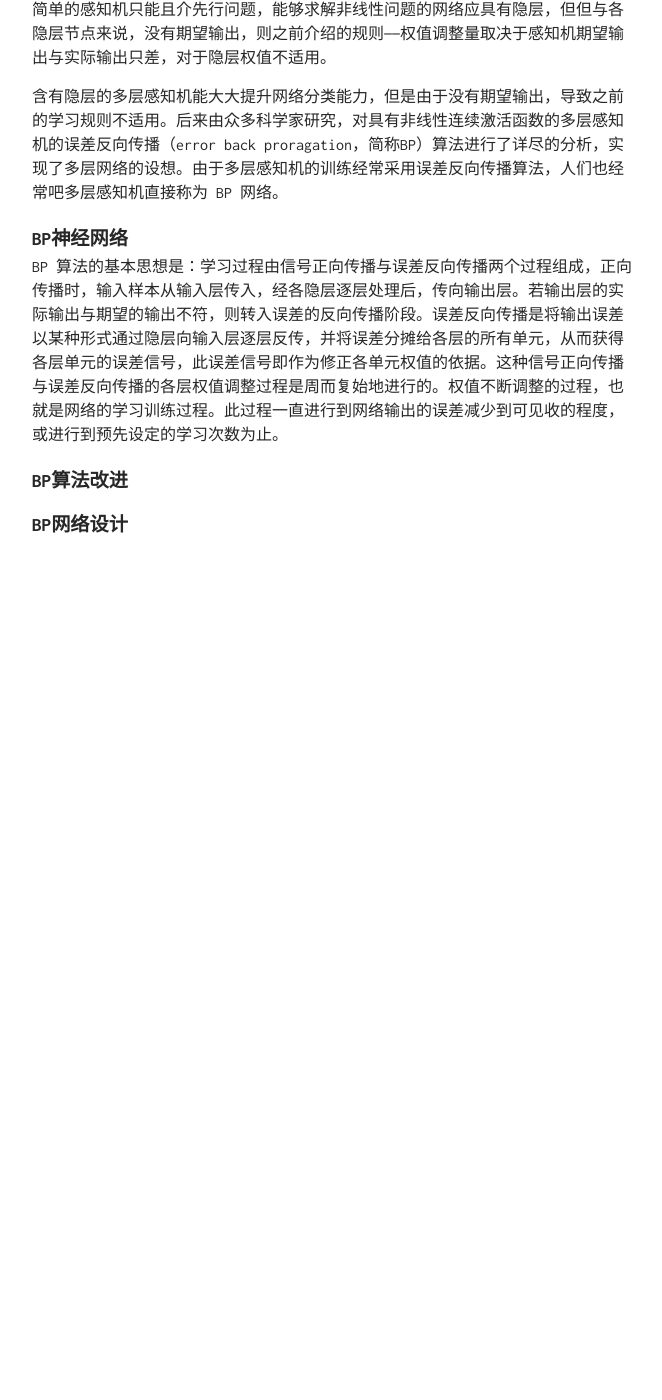
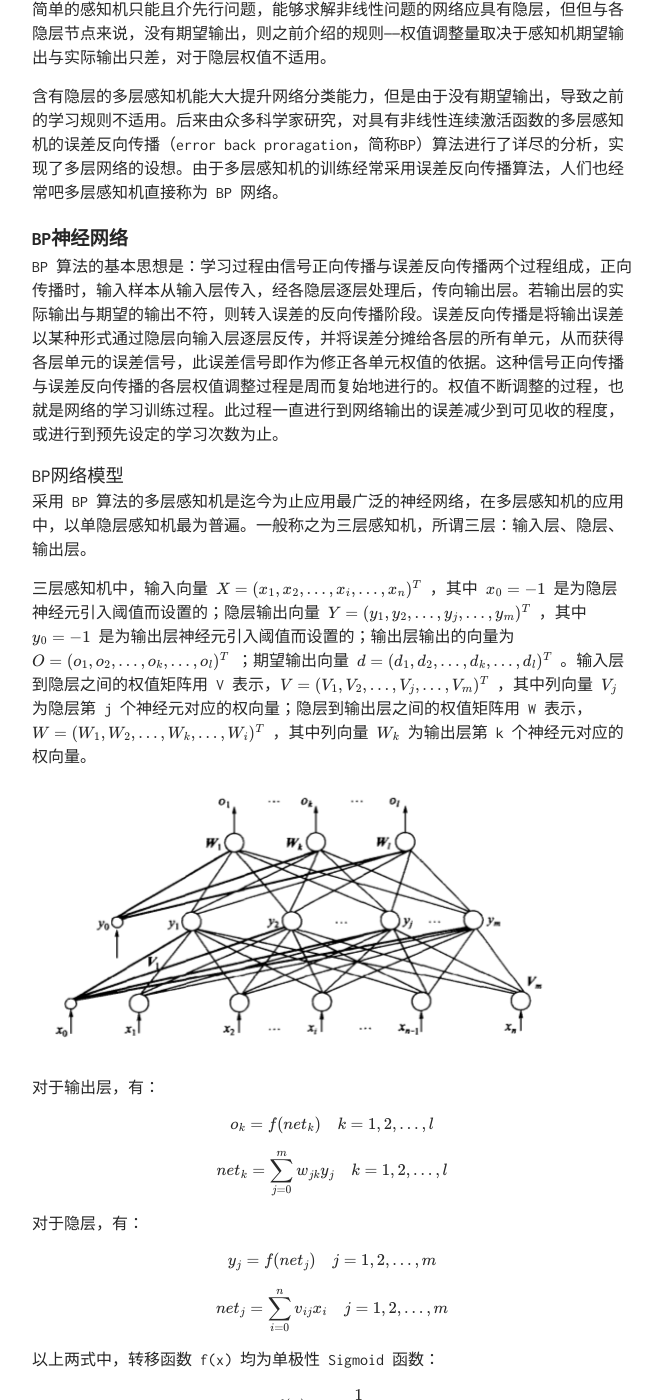
Before and after one commit to TobiahShaw/TobiahShaw.github.io, a Jekyll site: the page built from _posts/2019-09-30-Supervised-learning-neural-network.md, in a window 1280 px wide and 1400 px high, scrolled down 6014 px. Shown: the whole window, without its empty margins (308-970 px from the left). Built offline with Jekyll 4.4.1, drawn with Linux system fonts in a browser that asks for light colours; our own code applies the rules of GitHub Pages for plain Markdown files; formulas are drawn with MathJax 3; before the commit the page ends 6644 px from its top, so only the background shows below that; some of the changed text lies outside the part shown.

Commit message:
Structure of BP Neural Network

```diff
--- a/_posts/2019-09-30-Supervised-learning-neural-network.md
+++ b/_posts/2019-09-30-Supervised-learning-neural-network.md
@@ -175,6 +175,38 @@ $ X^4 $ | 1 | 1 | 1 | 1 | 0
 
 BP 算法的基本思想是：学习过程由信号正向传播与误差反向传播两个过程组成，正向传播时，输入样本从输入层传入，经各隐层逐层处理后，传向输出层。若输出层的实际输出与期望的输出不符，则转入误差的反向传播阶段。误差反向传播是将输出误差以某种形式通过隐层向输入层逐层反传，并将误差分摊给各层的所有单元，从而获得各层单元的误差信号，此误差信号即作为修正各单元权值的依据。这种信号正向传播与误差反向传播的各层权值调整过程是周而复始地进行的。权值不断调整的过程，也就是网络的学习训练过程。此过程一直进行到网络输出的误差减少到可见收的程度，或进行到预先设定的学习次数为止。
 
+### BP网络模型
+
+采用 BP 算法的多层感知机是迄今为止应用最广泛的神经网络，在多层感知机的应用中，以单隐层感知机最为普遍。一般称之为三层感知机，所谓三层：输入层、隐层、输出层。
+
+三层感知机中，输入向量 $ X = (x_1, x_2, \dots, x_i, \dots, x_n)^T $ ，其中 $ x_0 = -1 $ 是为隐层神经元引入阈值而设置的；隐层输出向量 $ Y = (y_1, y_2, \dots, y_j, \dots, y_m)^T $ ，其中 $ y_0 = -1 $ 是为输出层神经元引入阈值而设置的；输出层输出的向量为 $ O = (o_1, o_2, \dots, o_k, \dots, o_l)^T $ ；期望输出向量 $ d = (d_1, d_2, \dots, d_k, \dots, d_l)^T $ 。输入层到隐层之间的权值矩阵用 V 表示，$ V = (V_1, V_2, \dots, V_j, \dots, V_m)^T $  ，其中列向量 $ V_j $ 为隐层第 j 个神经元对应的权向量；隐层到输出层之间的权值矩阵用 W 表示， $ W = (W_1, W_2, \dots, W_k, \dots, W_i)^T $ ，其中列向量 $ W_k $ 为输出层第 k 个神经元对应的权向量。
+
+![图1.8](../assets/img/20190930/1.8.PNG)
+
+对于输出层，有：
+
+$$ o_k = f(net_k) \quad k = 1,2,\dots,l $$
+
+$$ net_k = \sum_{j = 0}^m w_{jk} y_j \quad k = 1,2,\dots,l $$
+
+对于隐层，有：
+
+$$ y_j = f(net_j) \quad j = 1,2,\dots,m $$
+
+$$ net_j = \sum_{i = 0}^n v_{ij} x_i \quad j = 1,2,\dots,m $$
+
+以上两式中，转移函数 f(x) 均为单极性 Sigmoid 函数：
+
+$$ f(x) = \frac{1}{1+e^{-x}} $$
+
+f(x)具有连续、可导的特点，且有：
+
+$$ f'(x) = f(x)[1-f(x)] $$
+
+根据需要也可以采用双极性的 Sigmoid 函数：
+
+$$ f(x) = \frac{1-e^{-x}}{1+e^{-x}} $$
+
 ## BP算法改进
 
 ## BP网络设计
```
Also changed, not shown: assets/img/20190930/1.8.PNG (added).
